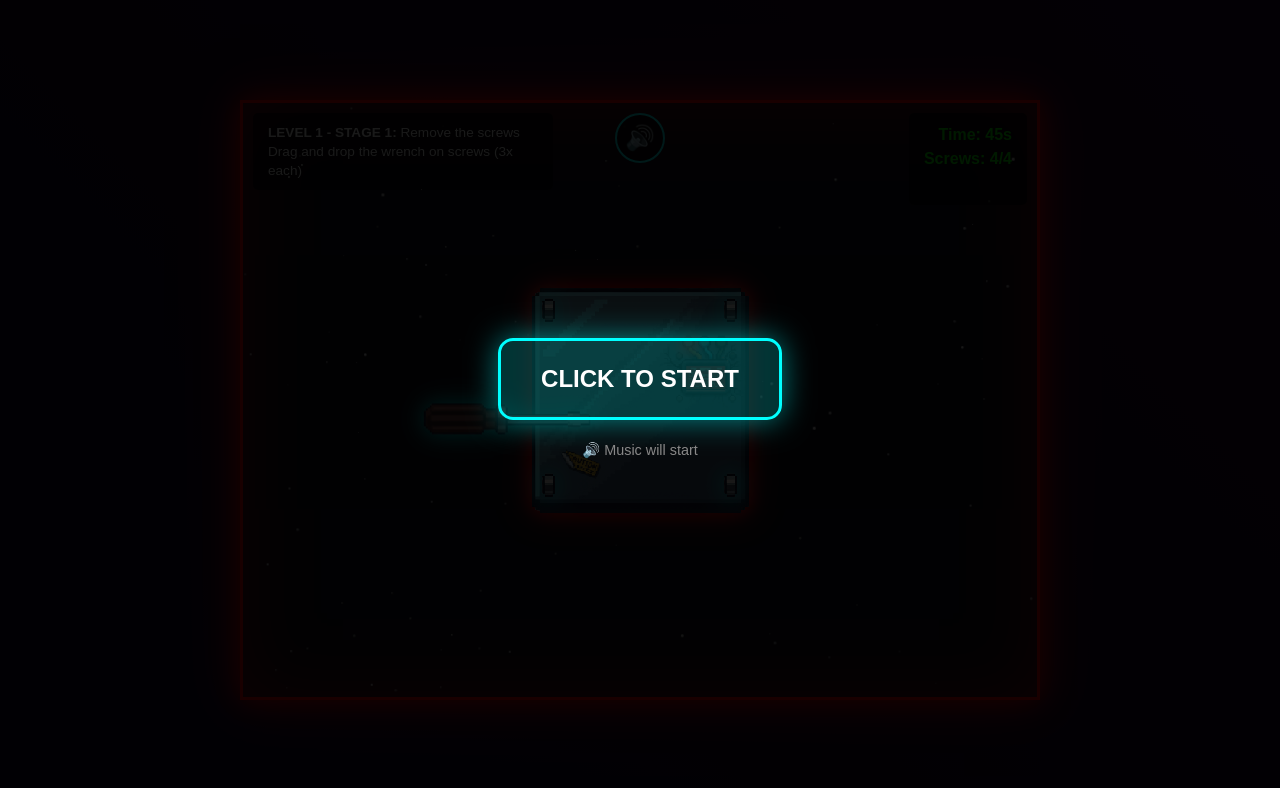
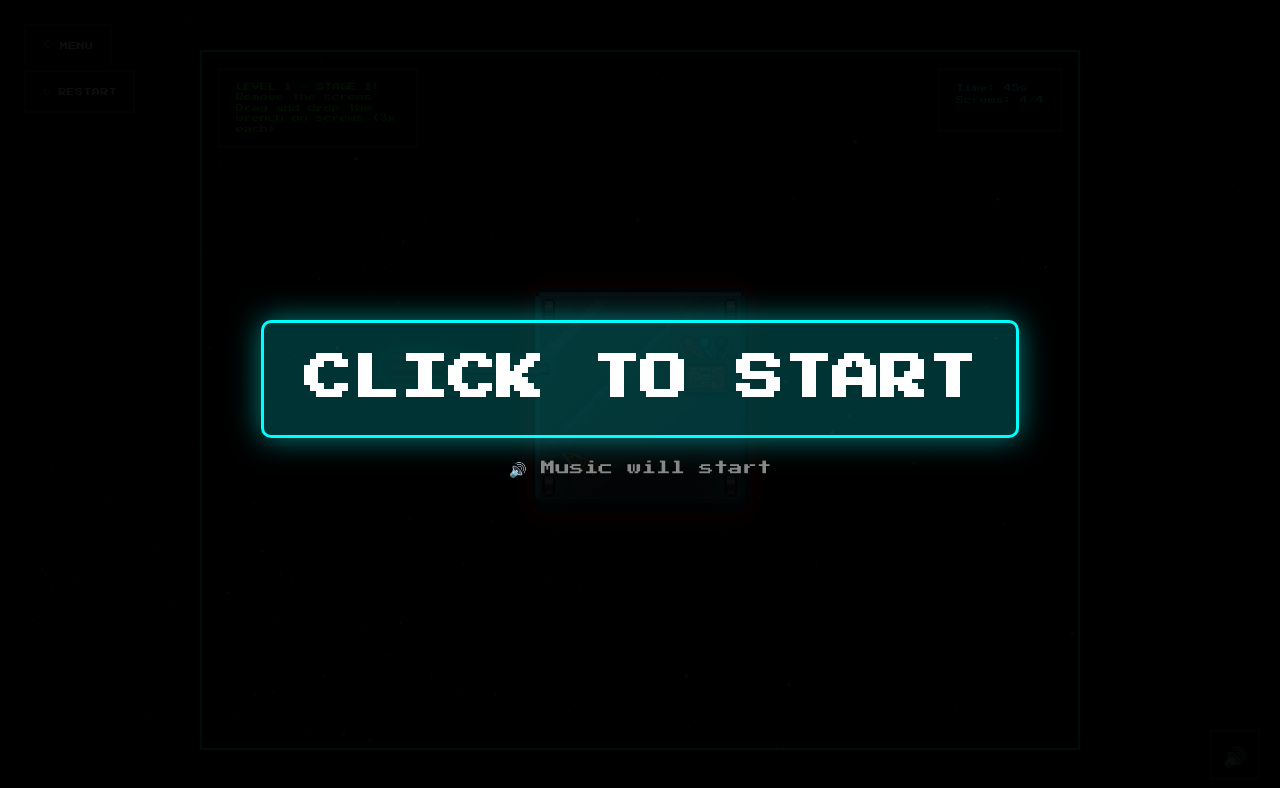
Before and after one commit to skrodrigo/nasa-space-apps-challenge, a Next.js app: page /nbl in a window 1280 px wide. Shown: the top 788 px of the page. Built offline with nearby package versions, Linux system fonts and the light colour scheme.

Commit message:
fix: nbl game

```diff
--- a/app/nbl/page.tsx
+++ b/app/nbl/page.tsx
@@ -1,6 +1,8 @@
 'use client'
 
 import React, { useEffect } from 'react'
+import { motion } from 'framer-motion'
+import Particles from '@/components/Particles'
 
 export default function NBLGamePage() {
   const [mounted, setMounted] = React.useState(false)
@@ -126,7 +128,7 @@ export default function NBLGamePage() {
 
         this.element.style.transform = `translate(${this.x - this.radius}px, ${this.y - this.radius}px)`
         this.isDragging = false
-        CONTAINER.appendChild(this.element)
+        CONTAINER?.appendChild(this.element)
 
         this.element.addEventListener('mousedown', this.startDrag.bind(this))
         this.element.addEventListener('touchstart', this.startDrag.bind(this))
@@ -202,7 +204,9 @@ export default function NBLGamePage() {
         document.addEventListener('touchmove', drag, { passive: false })
         document.addEventListener('touchend', endDrag)
 
+        if (CONTAINER) {
           CONTAINER.style.cursor = 'grabbing'
+        }
       }
     }
 
@@ -232,7 +236,7 @@ export default function NBLGamePage() {
         this.interior.style.height = `${height}px`
         this.interior.style.backgroundImage = 'url(/nbl/caixaaberta.png)'
         this.interior.style.zIndex = '40'
-        CONTAINER.appendChild(this.interior)
+        CONTAINER?.appendChild(this.interior)
 
         this.element = document.createElement('div')
         this.element.className = 'caixa brilho-vermelho'
@@ -243,7 +247,7 @@ export default function NBLGamePage() {
         this.element.style.backgroundImage = 'url(/nbl/caixafechada-erro.png)'
         this.element.style.transition = 'transform 1s ease-out, background-image 0.5s ease-out'
         this.element.style.zIndex = '50'
-        CONTAINER.appendChild(this.element)
+        CONTAINER?.appendChild(this.element)
 
         let positions: any[] = []
         if (numParafusos === 4) {
@@ -297,7 +301,7 @@ export default function NBLGamePage() {
           slotInterior.style.backgroundPosition = 'center'
           slotInterior.style.imageRendering = 'pixelated'
           slotInterior.style.display = 'none'
-          CONTAINER.appendChild(slotInterior)
+          CONTAINER?.appendChild(slotInterior)
 
           this.parafusosSlots.push({
             x: this.x + pos.x + 12,
@@ -554,7 +558,9 @@ export default function NBLGamePage() {
           document.removeEventListener('touchend', endDrag)
           isDragging = false
           draggedObject = null
+          if (CONTAINER) {
             CONTAINER.style.cursor = 'default'
+          }
           return
         }
       }
@@ -580,13 +586,19 @@ export default function NBLGamePage() {
 
       isDragging = false
       draggedObject = null
+      if (CONTAINER) {
         CONTAINER.style.cursor = 'default'
       }
+    }
 
     function criarExplosao(x: number, y: number) {
+      if (CONTAINER) {
         CONTAINER.style.animation = 'tela-tremer 0.5s'
+      }
       setTimeout(() => {
+        if (CONTAINER) {
           CONTAINER.style.animation = ''
+        }
       }, 500)
 
       for (let i = 0; i < 80; i++) {
@@ -612,7 +624,7 @@ export default function NBLGamePage() {
           particula.style.width = `${tamanho}px`
           particula.style.height = `${tamanho}px`
 
-          CONTAINER.appendChild(particula)
+          CONTAINER?.appendChild(particula)
 
           particula.animate([
             { left: `${x}px`, top: `${y}px` },
@@ -665,7 +677,7 @@ export default function NBLGamePage() {
           confete.style.width = `${tamanho}px`
           confete.style.height = `${tamanho}px`
 
-          CONTAINER.appendChild(confete)
+          CONTAINER?.appendChild(confete)
 
           setTimeout(() => {
             confete.remove()
@@ -913,7 +925,9 @@ export default function NBLGamePage() {
           document.removeEventListener('touchend', endDrag)
           isDragging = false
           draggedObject = null
+          if (CONTAINER) {
             CONTAINER.style.cursor = 'default'
+          }
         }
 
         obj.type = 'fusivel-fixo'
@@ -983,7 +997,7 @@ export default function NBLGamePage() {
         const delayMover = Math.random() * 3
         estrela.style.animationDelay = `${delayPiscar}s, ${delayMover}s`
 
-        CONTAINER.appendChild(estrela)
+        CONTAINER?.appendChild(estrela)
       }
     }
 
@@ -1002,7 +1016,7 @@ export default function NBLGamePage() {
       const duracao = Math.random() * 2 + 1
       meteoro.style.animation = `meteoro-cair ${duracao}s linear`
 
-      CONTAINER.appendChild(meteoro)
+      CONTAINER?.appendChild(meteoro)
 
       setTimeout(() => {
         meteoro.remove()
@@ -1107,39 +1121,32 @@ export default function NBLGamePage() {
           align-items: center;
           min-height: 100vh;
           margin: 0;
-          background: linear-gradient(45deg,
-            #330000, #331100, #110033,
-            #000033, #110022, #220033, #330000);
-          background-size: 400% 400%;
-          font-family: sans-serif;
+          padding: 0;
+          background: #000000;
+          font-family: var(--font-press-start), monospace;
           overflow: hidden;
           -webkit-tap-highlight-color: transparent;
           -webkit-touch-callout: none;
-          animation: rainbow-bg 10s ease infinite;
-        }
-
-        @keyframes rainbow-bg {
-          0% { background-position: 0% 50%; }
-          50% { background-position: 100% 50%; }
-          100% { background-position: 0% 50%; }
+        }
+
+        @keyframes starField {
+          from { background-position: 0 0, 4px 4px; }
+          to { background-position: 100px 100px, 104px 104px; }
         }
 
         #simulador-container {
-          width: 800px;
-          height: 600px;
-          max-width: 100vw;
-          max-height: 100vh;
-          border: 3px solid #ff0000;
+          width: 1000px;
+          height: calc(100vh - 100px);
+          max-width: calc(100vw - 400px);
+          max-height: calc(100vh - 100px);
+          border: 2px solid #00ffff;
+          border-radius: 0;
           position: relative;
           overflow: hidden;
-          background-color: #0f0f1a;
-          box-shadow:
-            0 0 20px rgba(255, 0, 0, 0.8),
-            0 0 40px rgba(255, 0, 0, 0.6),
-            inset 0 0 60px rgba(255, 0, 0, 0.3);
+          background-color: #000000;
           cursor: default;
           touch-action: none;
-          animation: borda-perigo 2s ease-in-out infinite;
+          margin: 0 auto;
         }
 
         @keyframes borda-perigo {
@@ -1197,33 +1204,41 @@ export default function NBLGamePage() {
 
         #instrucoes {
           position: absolute;
-          top: 10px;
-          left: 10px;
-          color: #ffffff;
-          background: rgba(0, 0, 0, 0.7);
-          padding: 10px 15px;
-          border-radius: 5px;
-          font-size: 0.85em;
-          max-width: 300px;
-          line-height: 1.4;
+          top: 16px;
+          left: 16px;
+          color: #00ff00;
+          background: #000000;
+          padding: 12px 16px;
+          border: 2px solid #3f3f46;
+          box-shadow: 0 0 0 4px #000000;
+          font-size: 8px;
+          max-width: 200px;
+          line-height: 1.3;
+          z-index: 1000;
+          font-family: var(--font-press-start), monospace;
         }
 
         #hud {
           position: absolute;
-          top: 10px;
-          right: 10px;
-          color: #00ff00;
-          background: rgba(0, 0, 0, 0.7);
-          padding: 10px 15px;
-          border-radius: 5px;
-          font-size: 1em;
-          font-weight: bold;
-          text-align: right;
+          top: 16px;
+          right: 16px;
+          color: #00ffff;
+          background: #000000;
+          padding: 12px 16px;
+          border: 2px solid #3f3f46;
+          box-shadow: 0 0 0 4px #000000;
+          font-size: 8px;
+          font-weight: normal;
+          text-align: left;
+          z-index: 1000;
+          font-family: var(--font-press-start), monospace;
+          max-width: 150px;
         }
 
         .parafuso-aviso {
           color: #ff3333;
           animation: pulse 1s infinite;
+{{ ... }}
         }
 
         .tempo-critico {
@@ -1434,12 +1449,13 @@ export default function NBLGamePage() {
           left: 50%;
           transform: translate(-50%, -50%);
           color: #fff;
-          padding: 30px 50px;
+          padding: 20px 40px;
           border-radius: 10px;
-          font-size: 5em;
+          font-size: 3em;
           font-weight: bold;
           display: none;
           z-index: 1000;
+          background: rgba(0, 0, 0, 0.95);
           text-shadow:
             0 0 20px rgba(0, 255, 255, 1),
             0 0 40px rgba(0, 255, 255, 0.8),
@@ -1515,12 +1531,13 @@ export default function NBLGamePage() {
           left: 50%;
           transform: translate(-50%, -50%);
           color: #ff0000;
-          padding: 30px 50px;
+          padding: 20px 40px;
           border-radius: 10px;
-          font-size: 5em;
+          font-size: 3em;
           font-weight: bold;
           display: none;
           z-index: 1000;
+          background: rgba(0, 0, 0, 0.95);
           text-shadow:
             0 0 20px rgba(255, 0, 0, 1),
             0 0 40px rgba(255, 0, 0, 0.8),
@@ -1531,14 +1548,14 @@ export default function NBLGamePage() {
         }
 
         .btn-reiniciar {
-          margin-top: 30px;
-          padding: 15px 40px;
-          font-size: 0.4em;
+          margin-top: 20px;
+          padding: 10px 30px;
+          font-size: 0.35em;
           font-weight: bold;
           background: linear-gradient(135deg, #ff0000, #cc0000);
           color: #fff;
-          border: 3px solid #fff;
-          border-radius: 10px;
+          border: 2px solid #fff;
+          border-radius: 8px;
           cursor: pointer;
           transition: all 0.3s;
           box-shadow: 0 0 20px rgba(255, 0, 0, 0.5);
@@ -1554,35 +1571,36 @@ export default function NBLGamePage() {
           transform: scale(0.95);
         }
 
+
         .btn-musica {
-          position: absolute;
-          top: 10px;
-          left: 50%;
-          transform: translateX(-50%);
+          position: fixed;
+          bottom: 20px;
+          right: 20px;
           width: 50px;
           height: 50px;
-          background: rgba(0, 0, 0, 0.7);
-          border: 2px solid #00ffff;
-          border-radius: 50%;
+          background: #000000;
+          border: 2px solid #3f3f46;
+          border-radius: 0;
           cursor: pointer;
           display: flex;
           align-items: center;
           justify-content: center;
-          font-size: 1.5em;
+          font-size: 1.2em;
           color: #00ffff;
           transition: all 0.3s;
           z-index: 1001;
           user-select: none;
+          box-shadow: 0 0 0 4px #000000;
         }
 
         .btn-musica:hover {
           background: rgba(0, 255, 255, 0.2);
-          transform: translateX(-50%) scale(1.1);
+          transform: scale(1.1);
           box-shadow: 0 0 20px rgba(0, 255, 255, 0.5);
         }
 
         .btn-musica:active {
-          transform: translateX(-50%) scale(0.9);
+          transform: scale(0.9);
         }
 
         .btn-musica.mutado {
@@ -1598,6 +1616,31 @@ export default function NBLGamePage() {
 
       {mounted && (
         <>
+          {/* Background Stars */}
+          <div
+            className='absolute inset-0 opacity-30'
+            style={{
+              backgroundImage: 'radial-gradient(#333333 1px, transparent 0), radial-gradient(#333333 1px, transparent 0)',
+              backgroundSize: '8px 8px',
+              backgroundPosition: '0 0, 4px 4px',
+              animation: 'starField 300s linear infinite'
+            }}
+          />
+
+          {/* Particles */}
+          <div className='absolute inset-0 pointer-events-none z-5'>
+            <Particles
+              particleColors={['#ffffff', '#ffffff']}
+              particleCount={200}
+              particleSpread={10}
+              speed={0.01}
+              particleBaseSize={5}
+              moveParticlesOnHover={true}
+              alphaParticles={false}
+              disableRotation={false}
+            />
+          </div>
+
           <audio id="musica-fundo" loop autoPlay muted>
             <source src="https://cdn.pixabay.com/download/audio/2025/03/04/audio_ca24b52b25.mp3?filename=lofi-girl-309226.mp3" type="audio/mpeg" />
           </audio>
@@ -1632,28 +1675,28 @@ export default function NBLGamePage() {
               left: 0,
               width: '100vw',
               height: '100vh',
-              background: 'rgba(0, 0, 0, 0.9)',
+              background: 'rgba(0, 0, 0, 0.95)',
               zIndex: 9999,
               display: 'flex',
               alignItems: 'center',
               justifyContent: 'center',
               flexDirection: 'column',
               cursor: 'pointer',
-              fontFamily: 'sans-serif',
+              fontFamily: 'var(--font-press-start), monospace',
               textAlign: 'center'
             }}
           >
             <button
               style={{
                 color: '#fff',
-                fontSize: '1.5em',
+                fontSize: '3em',
                 background: 'rgba(0, 255, 255, 0.2)',
                 padding: '20px 40px',
                 border: '3px solid #00ffff',
-                borderRadius: '15px',
+                borderRadius: '10px',
                 boxShadow: '0 0 30px rgba(0, 255, 255, 0.5)',
                 cursor: 'pointer',
-                fontFamily: 'sans-serif',
+                fontFamily: 'var(--font-press-start), monospace',
                 fontWeight: 'bold'
               }}
             >
@@ -1662,13 +1705,47 @@ export default function NBLGamePage() {
             <p style={{ color: '#888', fontSize: '0.9em', marginTop: '20px' }}>🔊 Music will start</p>
           </div>
 
+          {/* Top Navigation Buttons */}
+          <motion.button
+            initial={{ x: -100, opacity: 0 }}
+            animate={{ x: 0, opacity: 1 }}
+            transition={{ delay: 0.2 }}
+            onClick={() => window.location.href = '/menu'}
+            className='absolute top-6 left-6 z-[2000] bg-black border-2 border-zinc-700 px-4 py-3 shadow-[0_0_0_4px_#000000] hover:border-orange-500 transition-all group'
+            whileHover={{ scale: 1.05 }}
+            whileTap={{ scale: 0.95 }}
+          >
+            <div className='flex items-center gap-2'>
+              <span className='text-orange-500 text-[10px] font-[family-name:var(--font-press-start)] group-hover:animate-pulse'>{'<'}</span>
+              <span className='text-white text-[8px] font-[family-name:var(--font-press-start)] tracking-wider group-hover:text-orange-500'>MENU</span>
+            </div>
+          </motion.button>
+
+          <motion.button
+            initial={{ x: -100, opacity: 0 }}
+            animate={{ x: 0, opacity: 1 }}
+            transition={{ delay: 0.4 }}
+            onClick={() => window.location.reload()}
+            className='absolute top-[70px] left-6 z-[2000] bg-black border-2 border-zinc-700 px-4 py-3 shadow-[0_0_0_4px_#000000] hover:border-cyan-500 transition-all group'
+            whileHover={{ scale: 1.05 }}
+            whileTap={{ scale: 0.95 }}
+          >
+            <div className='flex items-center gap-2'>
+              <span className='text-cyan-500 text-[10px] font-[family-name:var(--font-press-start)] group-hover:animate-pulse'>↻</span>
+              <span className='text-white text-[8px] font-[family-name:var(--font-press-start)] tracking-wider group-hover:text-cyan-500'>RESTART</span>
+            </div>
+          </motion.button>
+
+          {/* Music Button - Centered */}
+          <button id="btn-musica" className="btn-musica" title="Mute/Unmute music">🔊</button>
+
           <div id="simulador-container">
-            <button id="btn-musica" className="btn-musica" title="Mute/Unmute music">🔊</button>
+            {/* Information Panels - Inside simulator */}
             <div id="instrucoes">
               <strong>MISSION:</strong> Replace the fuse in 45s!<br />
               1. Drag and drop the wrench on screws (3x each)<br />
               2. Remove the broken fuse<br />
-              3. DON&apos;T let anything leave the screen!
+              3. DON&apos;t let anything leave the screen!
             </div>
             <div id="hud">
               Time: <span id="tempo-count">45s</span><br />
@@ -1676,6 +1753,7 @@ export default function NBLGamePage() {
               <span id="aviso" className="parafuso-aviso" style={{ display: 'none' }}>⚠ WARNING!</span><br />
               <small id="debug-info" style={{ fontSize: '0.7em', color: '#888' }}></small>
             </div>
+
             <div id="vitoria" className="vitoria">
               <div id="vitoria-texto">YOU WIN!</div>
               <div id="nivel-texto" style={{ fontSize: '0.3em', marginTop: '20px' }}>LEVEL 1</div>
```
Lines whose indentation alone changed are shown as unchanged.
